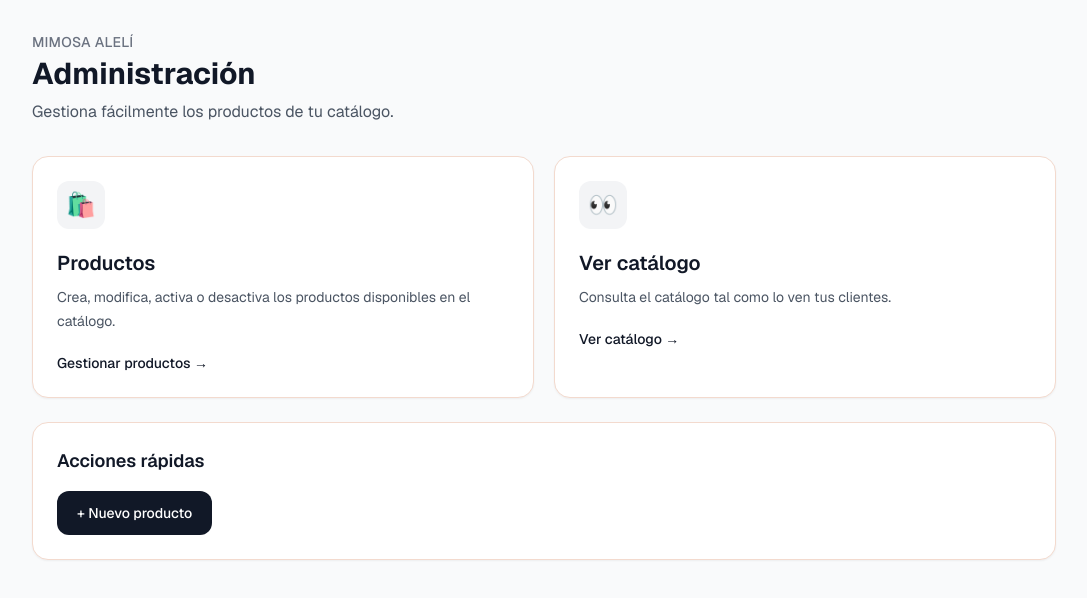
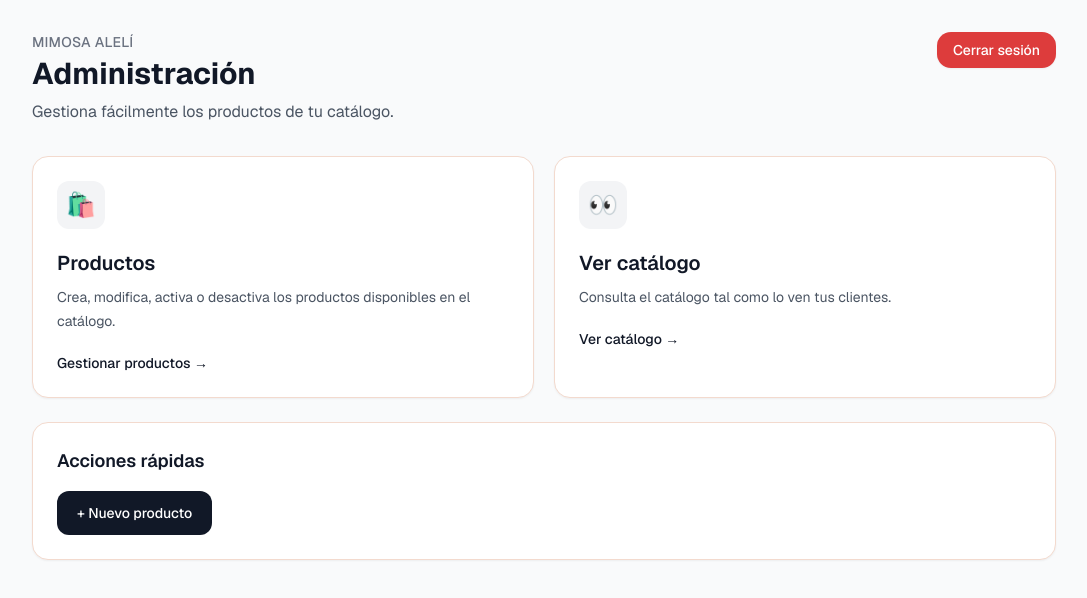
Before and after one commit to gjvasco/mimosa, a Next.js app: page /admin in a window 1280 px wide. Shown: the top 598 px of the page, without its empty margins (96-1183 px from the left). Built offline with nearby package versions, Linux system fonts and the light colour scheme; no server answers.

Commit message:
feat(admin): add logout button to admin panels

```diff
--- a/app/admin/page.tsx
+++ b/app/admin/page.tsx
@@ -1,4 +1,5 @@
 import Link from "next/link";
+import { LogoutButton } from "@/components/logout-button";
 
 export const instant = false;
 
@@ -8,7 +9,8 @@ export default function AdminPage() {
             <div className="mx-auto max-w-5xl">
 
                 {/* Encabezado */}
-                <div className="mb-8">
+                <div className="mb-8 flex flex-col gap-4 sm:flex-row sm:items-start sm:justify-between">
+                    <div>
                         <p className="text-sm font-medium uppercase tracking-wide text-gray-500">
                             Mimosa Alelí
                         </p>
@@ -20,6 +22,8 @@ export default function AdminPage() {
                         <p className="mt-2 text-gray-600">
                             Gestiona fácilmente los productos de tu catálogo.
                         </p>
+                    </div>
+                    <LogoutButton variant="destructive" />
                 </div>
 
                 {/* Opciones principales */}
--- a/app/admin/productos/page.tsx
+++ b/app/admin/productos/page.tsx
@@ -1,4 +1,5 @@
 import Link from "next/link";
+import { LogoutButton } from "@/components/logout-button";
 import { getAdminProducts } from "@/lib/data/admin/products";
 import ToggleProductButton from "@/components/admin/ToggleProductButton";
 
@@ -29,12 +30,15 @@ export default async function AdminProductsPage() {
                         </p>
                     </div>
 
+                    <div className="flex flex-col gap-2 sm:flex-row">
                         <Link
                             href="/admin/productos/nuevo"
                             className="inline-flex items-center justify-center rounded-xl bg-gray-900 px-5 py-3 text-sm font-medium text-white transition hover:bg-gray-800"
                         >
                             + Nuevo producto
                         </Link>
+                        <LogoutButton variant="outline" className="rounded-xl px-5 py-3 h-auto" />
+                    </div>
 
                 </div>
 
--- a/components/logout-button.tsx
+++ b/components/logout-button.tsx
@@ -4,7 +4,7 @@ import { createClient } from "@/lib/supabase/client";
 import { Button } from "@/components/ui/button";
 import { useRouter } from "next/navigation";
 
-export function LogoutButton() {
+export function LogoutButton({ className, variant = "outline" }: { className?: string, variant?: any }) {
   const router = useRouter();
 
   const logout = async () => {
@@ -13,5 +13,5 @@ export function LogoutButton() {
     router.push("/auth/login");
   };
 
-  return <Button onClick={logout}>Logout</Button>;
+  return <Button variant={variant} onClick={logout} className={className}>Cerrar sesión</Button>;
 }
```
Lines whose indentation alone changed are shown as unchanged.
